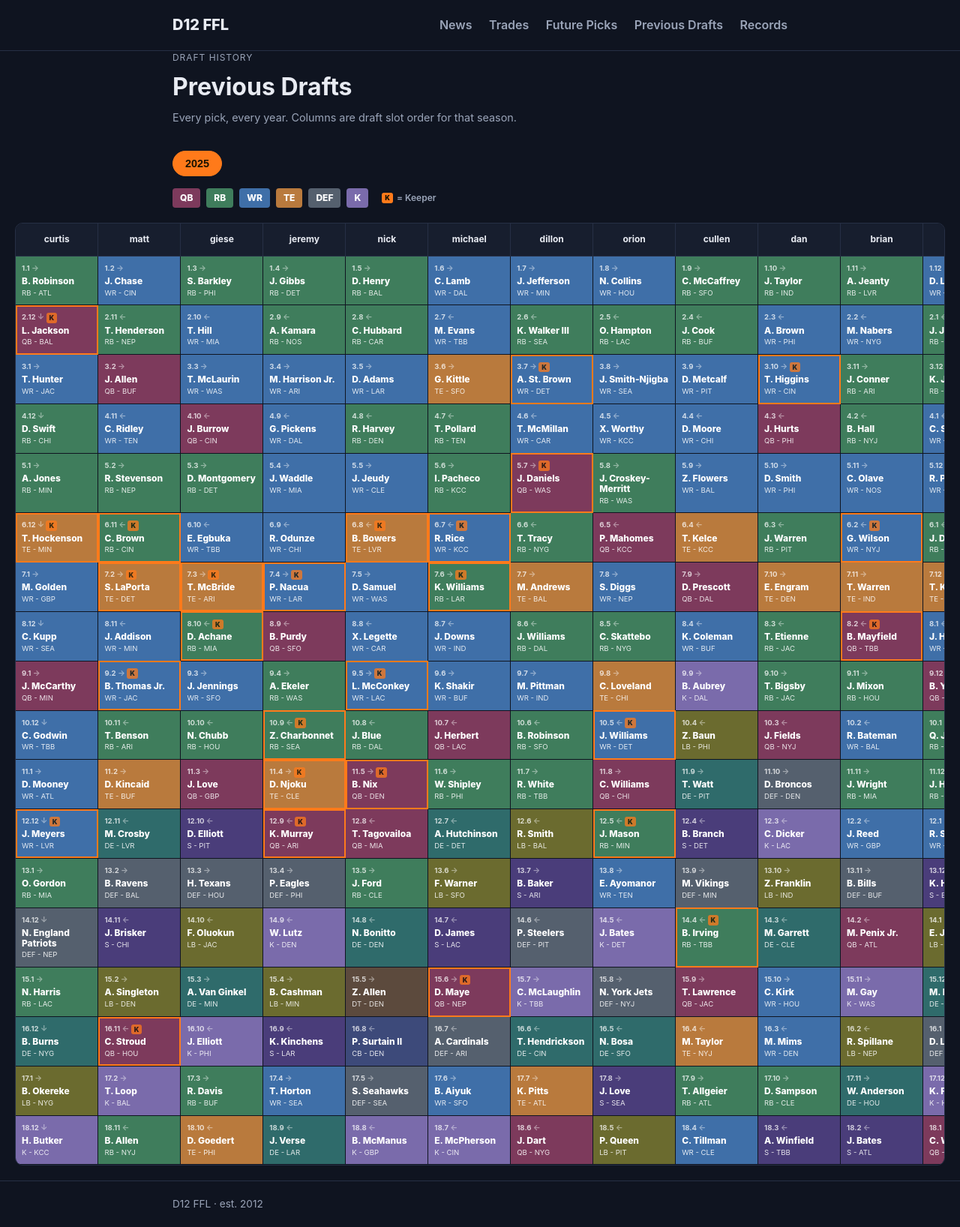
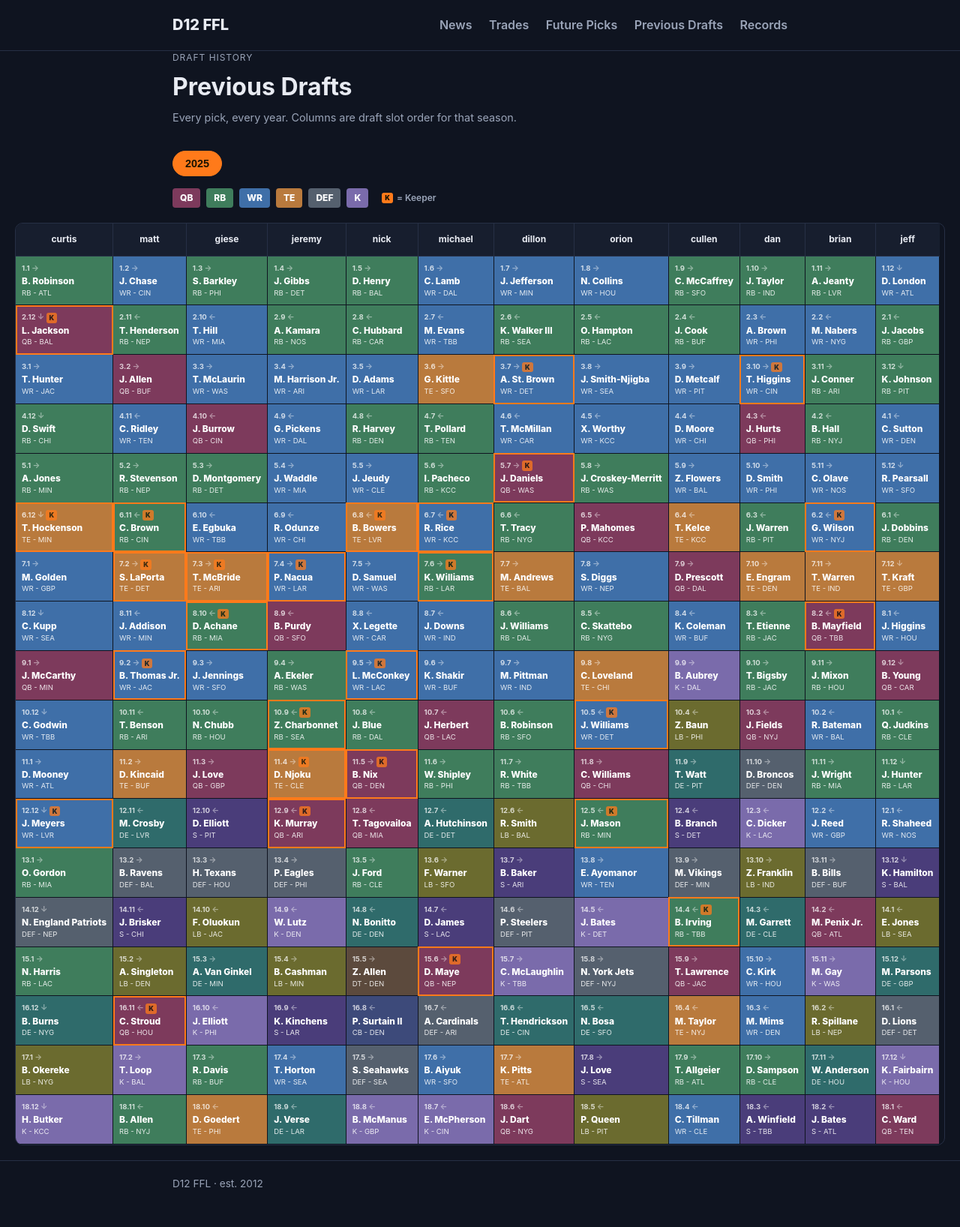
Before and after one commit to cullenhgn/D12-FFL-Website, a Jekyll site: the page built from previous-drafts/index.md, in a window 1280 px wide. Shown: the whole page at 75% size. Built offline with Jekyll 4.4.1, drawn with Linux system fonts in a browser that asks for light colours; after the commit the page ends 1609 px from its top, so only the background shows below that.

Commit message:
Add files via upload

```diff
--- a/assets/css/style.css
+++ b/assets/css/style.css
@@ -345,9 +345,8 @@ h1, h2, h3 { color: var(--text); }
 }
 .pd-board {
   border-collapse: collapse;
-  width: 100%;
-  min-width: 1320px;
-  table-layout: fixed;
+  width: auto;
+  table-layout: auto;
 }
 .pd-board thead th {
   background: var(--panel);
@@ -369,11 +368,10 @@ h1, h2, h3 { color: var(--text); }
   border-right: 1px solid var(--bg);
   border-bottom: 1px solid var(--bg);
   color: #fff;
-  overflow: hidden;
 }
-.pd-pick-num { font-size: 0.6rem; opacity: 0.75; font-weight: 700; }
-.pd-player { font-weight: 800; font-size: 0.75rem; margin: 2px 0; line-height: 1.15; }
-.pd-meta { font-size: 0.6rem; opacity: 0.85; }
+.pd-pick-num { font-size: 0.6rem; opacity: 0.75; font-weight: 700; white-space: nowrap; }
+.pd-player { font-weight: 800; font-size: 0.75rem; margin: 2px 0; line-height: 1.15; white-space: nowrap; }
+.pd-meta { font-size: 0.6rem; opacity: 0.85; white-space: nowrap; }
 .pd-arrow { font-size: 0.65rem; opacity: 0.6; }
 .pd-empty { color: var(--muted); text-align: center; padding: 10px 0; }
 
```
